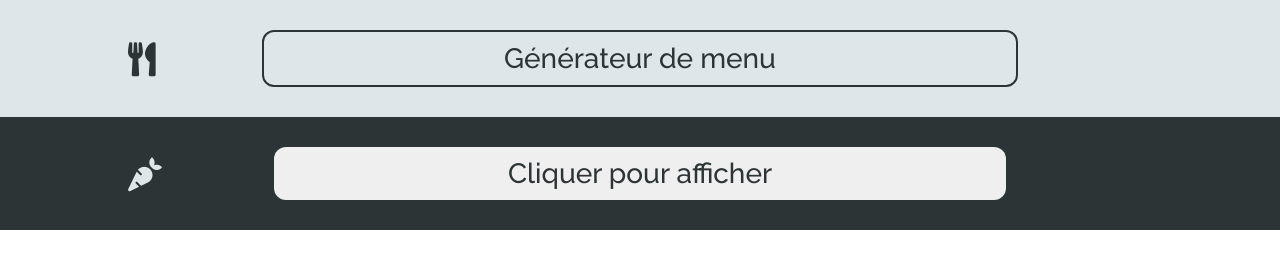
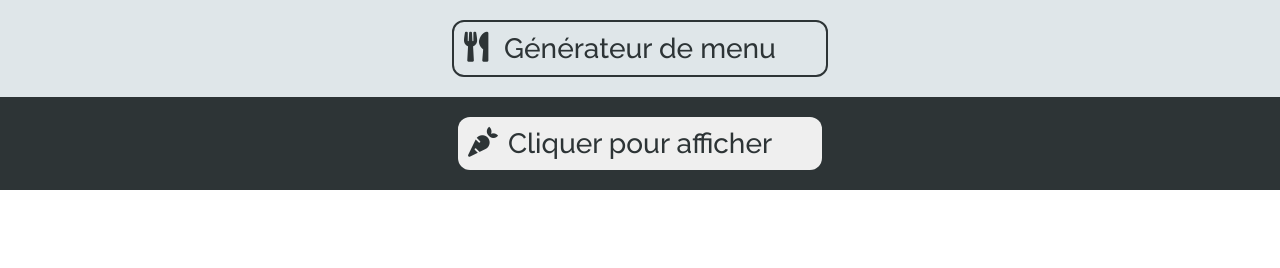
Before and after one commit to OMantel1/Generateur-de-menu-js, a plain HTML site: page index.html in a window 1280 px wide. Drawn offline with Linux system fonts and the light colour scheme.

Commit message:
amelioration placement icons

```diff
--- a/css/style.css
+++ b/css/style.css
@@ -4,54 +4,76 @@ Gris clair: #dfe6e9;
 Gris foncé: #2d3436;
 */
 
-body{
+body {
     max-width: 100%;
     margin: auto;
 }
 
 
-/***** = HEADER *****/
-header{
+section {
+    display: flex;
+    justify-content: center;
+    background-color: #2d3436;
+}
+
+
+section,
+header {
+    padding: 20px;
+}
+
+
+header {
     background-color: #dfe6e9;
     display: flex;
-    align-items: center;
     justify-content: center;
-    margin: auto;
     text-align: center;
 }
 
-header h1{
+
+header h1 {
     color: #2d3436;
+    border: Solid #2d3436 2px;
+}
+
+
+header h1,
+button {
     font-size: 28px;
     font-family: 'Raleway', sans-serif;
     font-weight: 500;
-    border: Solid #2d3436 2px;
-    padding: 10px;
+    padding: 10px 50px;
     margin: 0px;
     border-radius: 12px;
-    width: 60%;
-
+    position: relative;
 }
 
-/***** = HEADER + Section *****/
-section,
-header{
-	padding: 30px;
+
+button {
+    color: #2d3436;
+    text-decoration: none;
+    border: none;
+    transition-duration: 0.4s;
+}
+
+
+button:hover {
+    background-color: grey;
 }
 
 
 
-/***** = SECTION *****/
-section{
-	display: flex;
-	justify-content: center;
-    align-items: center;
-    background-color: #2d3436;
+
+/***** = Liste *****/
+
+ul {
+    margin: 0px;
+    padding: 0px;
 }
 
-section li{
+section li {
+    font-size: 24px;
     font-family: 'Raleway', sans-serif;
-	font-size: 24px;
     color: #dfe6e9;
     background-color: #2d3436;
     text-decoration: none;
@@ -60,66 +82,68 @@ section li{
     text-align: center;
 }
 
-#menu{
+
+
+/*utile pour le javascript*/
+#menu {
     display: none;
 }
 
-ul{
-    margin: 0px;
-    padding: 0px;
-}
 
 
-button{
-    width: 60%;
-    font-family: 'Raleway', sans-serif;
-    font-size: 28px;
-    font-weight: 500;
-	color: #2d3436;
-	text-decoration: none;
-	padding: 0px 30px;
-    border: none;
-    border-radius: 12px;
-    padding: 10px;
-    margin: 0px 10px;
-    transition-duration: 0.4s;
-}
-
-button:hover{
-	color: #2d3436;
-    background-color: grey;
-}
 
 
 /***** = ICONS *****/
 
-.fas{
-	font-size: 34px;
+.fas {
+    font-size: 30px;
     position: absolute;
-    left: 10%
-}
-.fa-utensils{
-    color: #2d3436;
-
-}
-.fa-carrot{
-	color: #dfe6e9;
-
+    left: 10px;
 }
 
-@media screen and (max-width: 425px){
-    .fas{
-        font-size: 26px;
+.fa-utensils,
+.fa-carrot{
+    color: #2d3436;
 }
+
+
+/***** = media queries *****/
+@media screen and (max-width: 425px) {
+
     header h1,
-    button{
+    button {
         font-size: 22px;
+        padding: 10px 40px;
     }
+
     section,
-    header{
+    header {
         padding: 10px;
     }
-    section li{
+
+    section li {
         font-size: 19px;
     }
+
+    .fas {
+        font-size: 28px;
+        position: absolute;
+        left: 10px;
     }
+}
+
+
+@media screen and (max-width: 320px) {
+    .fas {
+        font-size: 26px;
+        position: absolute;
+        left: 10px;
+        top: 20px;
+    }
+
+    header h1,
+    button {
+        font-size: 22px;
+        padding: 10px 50px;
+    }
+}
--- a/index.html
+++ b/index.html
@@ -1,5 +1,6 @@
 <!doctype html>
 <html lang="fr">
+
 <head>
     <meta charset="utf-8">
     <meta name="viewport" content="width=device-width, viewport-fit=cover">
@@ -13,25 +14,23 @@
 
     <title>générateur de menu</title>
 </head>
+
 <body>
     <header>
-			<i class="fas fa-utensils"></i>
-			<h1>Générateur de menu </h1>
+        <h1><i class="fas fa-utensils"></i>Générateur de menu </h1>
     </header>
 
     <section>
-		<i class="fas fa-carrot"></i>
-		<button id="bouton">Cliquer pour afficher</button>
+        <button id="bouton"><i class="fas fa-carrot"></i>Cliquer pour afficher</button>
     </section>
 
-    <section id="menu" >
-        <p  ></p>
+    <section id="menu">
+        <p></p>
         <ul id="menu-liste">
         </ul>
     </section>
 
-    <script src="js/menus.js" type="text/javascript" >
+    <script src="js/menus.js" type="text/javascript">
     </script>
 
-</body>
-</html>
+</body></html>
```
Lines whose indentation alone changed are shown as unchanged.
